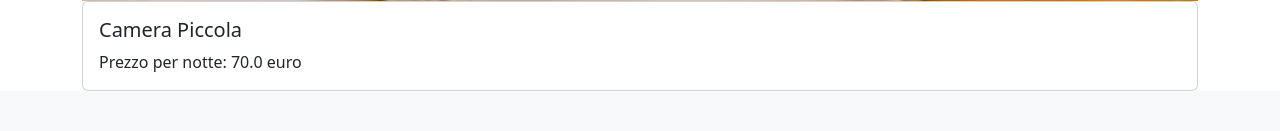
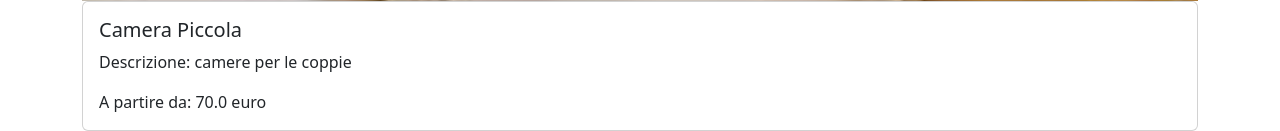
Before and after one commit to ClariCavazzuti/esame_tecnologie_web, a Django app: page /core/camere in a window 1280 px wide. Shown: the part 798-929 px from the top of the page. Before the commit the page ends 889 px from the top, so only its background shows below. Run offline with Django 5.2, Linux system fonts and the light colour scheme; data comes from the database, SQL or seed files in the repository.

Commit message:
nuova pagina camere funzionante finita

```diff
--- a/core/templates/core/pagina-camere.html
+++ b/core/templates/core/pagina-camere.html
@@ -59,7 +59,8 @@
     <div class="card">
       <div class="card-body">
         <h5 class="card-title">{{camere.nome}}</h5>
-          <p class="card-text"> Prezzo per notte: {{camere.prezzo_per_notte}} euro</p>
+        <p class="card-text"> Descrizione: {{camere.descrizione}}
+          <p class="card-text"> A partire da: {{camere.prezzo_per_notte}} euro</p>
       </div>
     </div>
     {% endfor %}
--- a/core/templates/core/pagina-menu.html
+++ b/core/templates/core/pagina-menu.html
@@ -47,7 +47,7 @@
         <div class="card-body">
           <h5 class="card-title">{{dati.nome}}</h5>
           <p class="card-text">{{dati.prezzo}} euro</p>
-          <a href="#" class="btn btn-secondary">Ordina!</a>
+          <p class="card-text"> Descrizione: {{dati.descrizione}}
         </div>
       </div>
     </div>
```
